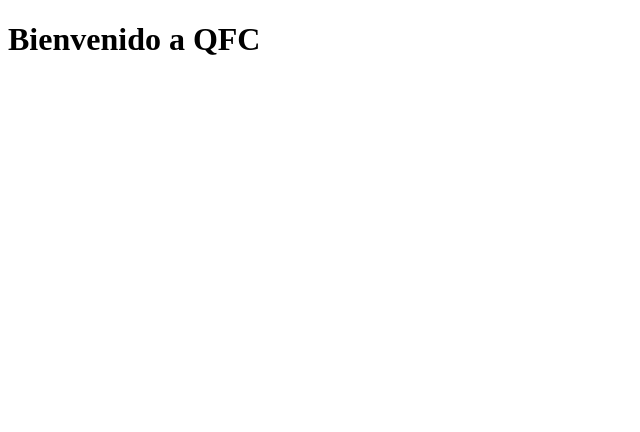
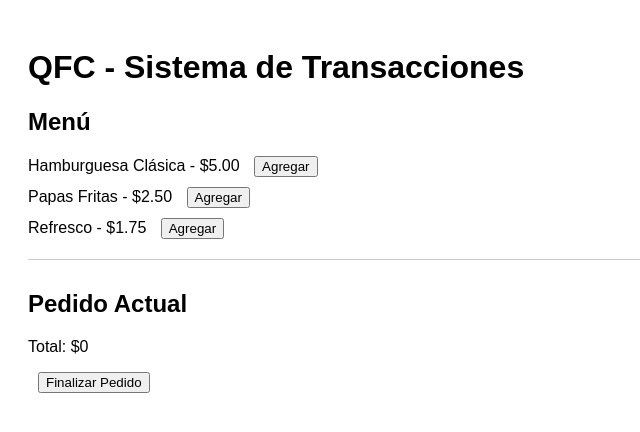
Before and after one commit to Cristhiandq/proyecto-QFC, a plain HTML site: page index.html in a window 1280 px wide. Shown: the whole page, without its empty margins (0-640 px from the left). Drawn offline with Linux system fonts and the light colour scheme.

Commit message:
Rama central

```diff
--- a/index.html
+++ b/index.html
@@ -4,10 +4,89 @@
   <meta charset="UTF-8" />
   <meta name="viewport" content="width=device-width, initial-scale=1.0" />
   <title>QFC Fast Food</title>
-  <link rel="stylesheet" href="css/styles.css" />
+  <style>
+    body {
+      font-family: sans-serif;
+      padding: 20px;
+    }
+    .producto {
+      margin: 10px 0;
+    }
+    #pedido {
+      margin-top: 20px;
+      border-top: 1px solid #ccc;
+      padding-top: 10px;
+    }
+    button {
+      margin-left: 10px;
+    }
+  </style>
 </head>
 <body>
-  <h1>Bienvenido a QFC</h1>
-  <script src="js/app.js"></script>
+  <h1>QFC - Sistema de Transacciones</h1>
+
+  <h2>Menú</h2>
+  <div id="menu"></div>
+
+  <div id="pedido">
+    <h2>Pedido Actual</h2>
+    <ul id="listaPedido"></ul>
+    <p>Total: $<span id="total">0</span></p>
+    <button onclick="finalizarPedido()">Finalizar Pedido</button>
+  </div>
+
+  <script>
+    // Lista de productos disponibles
+    const productos = [
+      { id: 1, nombre: "Hamburguesa Clásica", precio: 5.00 },
+      { id: 2, nombre: "Papas Fritas", precio: 2.50 },
+      { id: 3, nombre: "Refresco", precio: 1.75 }
+    ];
+
+    // Pedido actual
+    let pedido = [];
+
+    // Mostrar el menú
+    const menuDiv = document.getElementById("menu");
+    productos.forEach(prod => {
+      const div = document.createElement("div");
+      div.className = "producto";
+      div.innerHTML = `${prod.nombre} - $${prod.precio.toFixed(2)}
+        <button onclick="agregarAlPedido(${prod.id})">Agregar</button>`;
+      menuDiv.appendChild(div);
+    });
+
+    function agregarAlPedido(id) {
+      const producto = productos.find(p => p.id === id);
+      pedido.push(producto);
+      actualizarPedido();
+    }
+
+    function actualizarPedido() {
+      const lista = document.getElementById("listaPedido");
+      lista.innerHTML = "";
+      let total = 0;
+
+      pedido.forEach((item, index) => {
+        total += item.precio;
+        const li = document.createElement("li");
+        li.textContent = `${item.nombre} - $${item.precio.toFixed(2)}`;
+        lista.appendChild(li);
+      });
+
+      document.getElementById("total").textContent = total.toFixed(2);
+    }
+
+    function finalizarPedido() {
+      if (pedido.length === 0) {
+        alert("No hay productos en el pedido.");
+        return;
+      }
+
+      alert("¡Pedido finalizado! Total: $" + document.getElementById("total").textContent);
+      pedido = [];
+      actualizarPedido();
+    }
+  </script>
 </body>
 </html>
```
